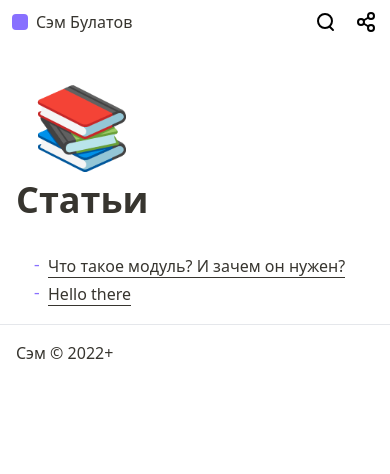
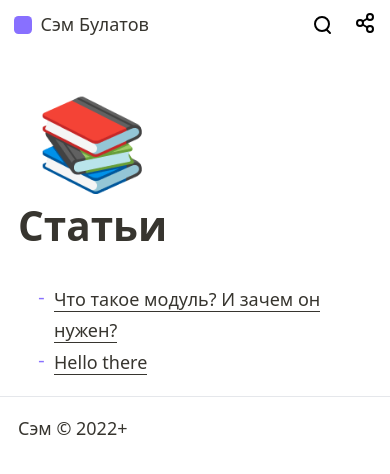
Before and after one commit to mephistorine/mephi, a Next.js app: page /articles in a window 390 px wide. Shown: the top 474 px of the page. Built offline with nearby package versions, Linux system fonts and the light colour scheme.

Commit message:
feat: Немного адаптивности

```diff
--- a/components/header.tsx
+++ b/components/header.tsx
@@ -14,7 +14,7 @@ interface HeaderProps {
 }
 
 export function Header({ breadcrumbs = [] }: HeaderProps) {
-  return <header className="p-2">
+  return <header className="p-2 max-w-[1440px]">
     <div className="flex justify-between">
       <div>
         <ul className="flex justify-between items-center gap-2">
--- a/pages/articles/[slug].tsx
+++ b/pages/articles/[slug].tsx
@@ -100,7 +100,7 @@ function getPosterUrl(slug: string, poster: ArticlePoster): string {
 
 function ArticlePosterView({ article }: { article: Article }): JSX.Element {
   return <div>
-    <img className="max-h-[300px] w-full object-cover object-center"
+    <img className="max-h-[150px] sm:max-h-[300px] w-full max-w-[1440px] mx-auto my-0 object-cover object-center"
          src={ getPosterUrl(article.slug, article.poster.get()) }
          alt={ article.title } />
   </div>
--- a/styles/globals.css
+++ b/styles/globals.css
@@ -3,6 +3,10 @@
 @tailwind utilities;
 
 @layer base {
+  html {
+    @apply text-[18px] sm:text-[16px]
+  }
+
   body {
     @apply text-[#37352f]
   }
@@ -37,7 +41,6 @@ img.emoji {
 
 .text-container {
   line-height: 1.75;
-  font-size: 16px;
 }
 
 .text-container a {
```
